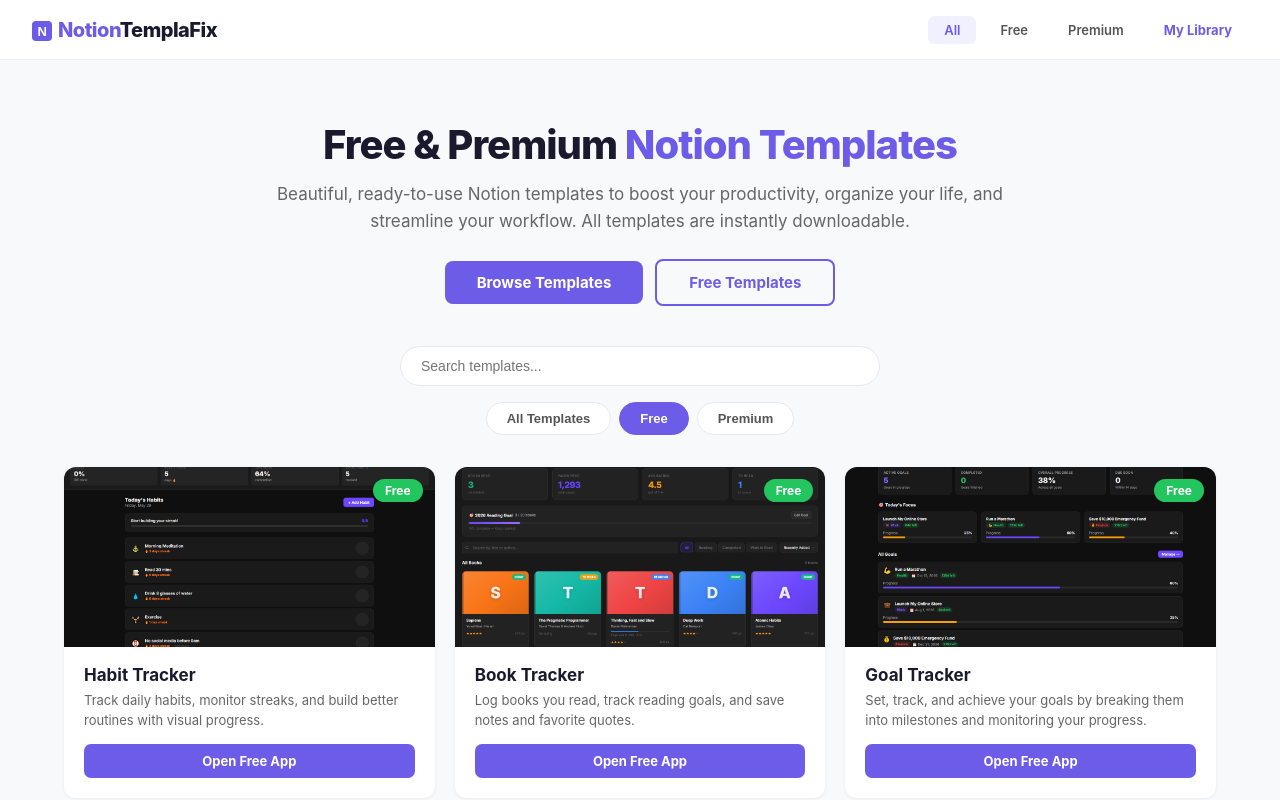
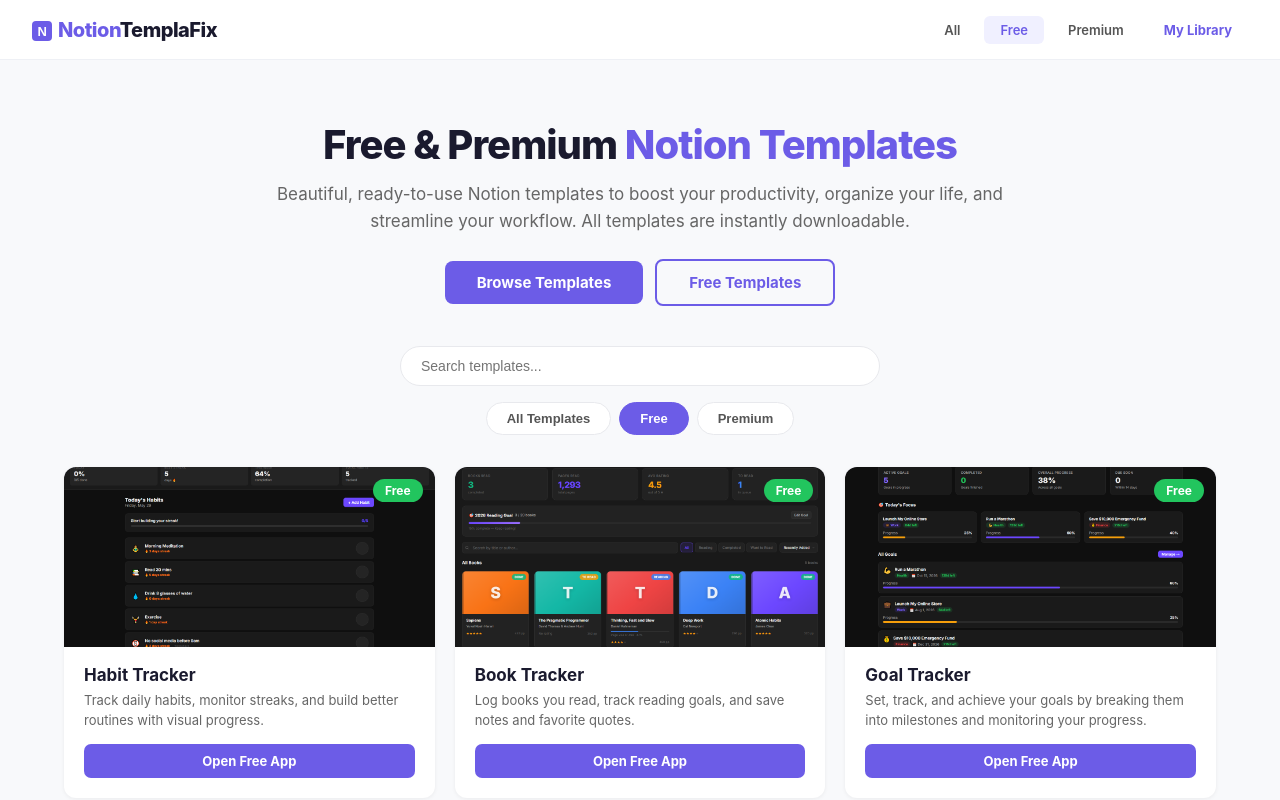
Before and after one commit to woxxxxxxxx/notiontemplafix, a plain HTML site: page index.html in a window 1280 px wide. Both pictures are taken after a click on the button "Free". Shown: the top 800 px of the page. Drawn offline with Linux system fonts and the light colour scheme.

Commit message:
Fix navbar filter buttons: wire All/Free/Premium to filter logic with two-way sync

```diff
--- a/index.html
+++ b/index.html
@@ -80,7 +80,7 @@
 <link rel="canonical" href="https://notiontemplafix.com/">
 </head>
 <body>
-<nav class="navbar"><a class="logo" href="/"><svg width="20" height="20" viewBox="0 0 20 20" style="vertical-align:middle;margin-right:6px;flex-shrink:0" aria-hidden="true"><rect width="20" height="20" rx="4" fill="#6c5ce7"/><text x="10" y="15" text-anchor="middle" font-family="Arial,sans-serif" font-size="13" font-weight="bold" fill="white">N</text></svg><span>Notion</span>TemplaFix</a><div class="nav-links"><a class="nav-link active" href="/">All</a><a class="nav-link" href="#" onclick="filter('free')">Free</a><a class="nav-link" href="#" onclick="filter('premium')">Premium</a><a class="nav-link" href="/my-library.html" style="color:#6c5ce7;font-weight:700">My Library</a></div></nav>
+<nav class="navbar"><a class="logo" href="/"><svg width="20" height="20" viewBox="0 0 20 20" style="vertical-align:middle;margin-right:6px;flex-shrink:0" aria-hidden="true"><rect width="20" height="20" rx="4" fill="#6c5ce7"/><text x="10" y="15" text-anchor="middle" font-family="Arial,sans-serif" font-size="13" font-weight="bold" fill="white">N</text></svg><span>Notion</span>TemplaFix</a><div class="nav-links"><a class="nav-link active" href="#" data-filter="all" onclick="document.querySelector('.filter-btn[data-filter=\'all\']').click();return false;">All</a><a class="nav-link" href="#" data-filter="free" onclick="document.querySelector('.filter-btn[data-filter=\'free\']').click();return false;">Free</a><a class="nav-link" href="#" data-filter="premium" onclick="document.querySelector('.filter-btn[data-filter=\'premium\']').click();return false;">Premium</a><a class="nav-link" href="/my-library.html" style="color:#6c5ce7;font-weight:700">My Library</a></div></nav>
 
 <div class="hero">
 <h1>Free &amp; Premium <span>Notion Templates</span></h1>
@@ -186,6 +186,8 @@
       currentFilter=this.getAttribute('data-filter');
       for(var j=0;j<btns.length;j++)btns[j].classList.remove('active');
       this.classList.add('active');
+      var navLinks=document.querySelectorAll('.nav-link[data-filter]');
+      for(var k=0;k<navLinks.length;k++)navLinks[k].classList.toggle('active',navLinks[k].getAttribute('data-filter')===currentFilter);
       applyFilter();
     });
   }
```
